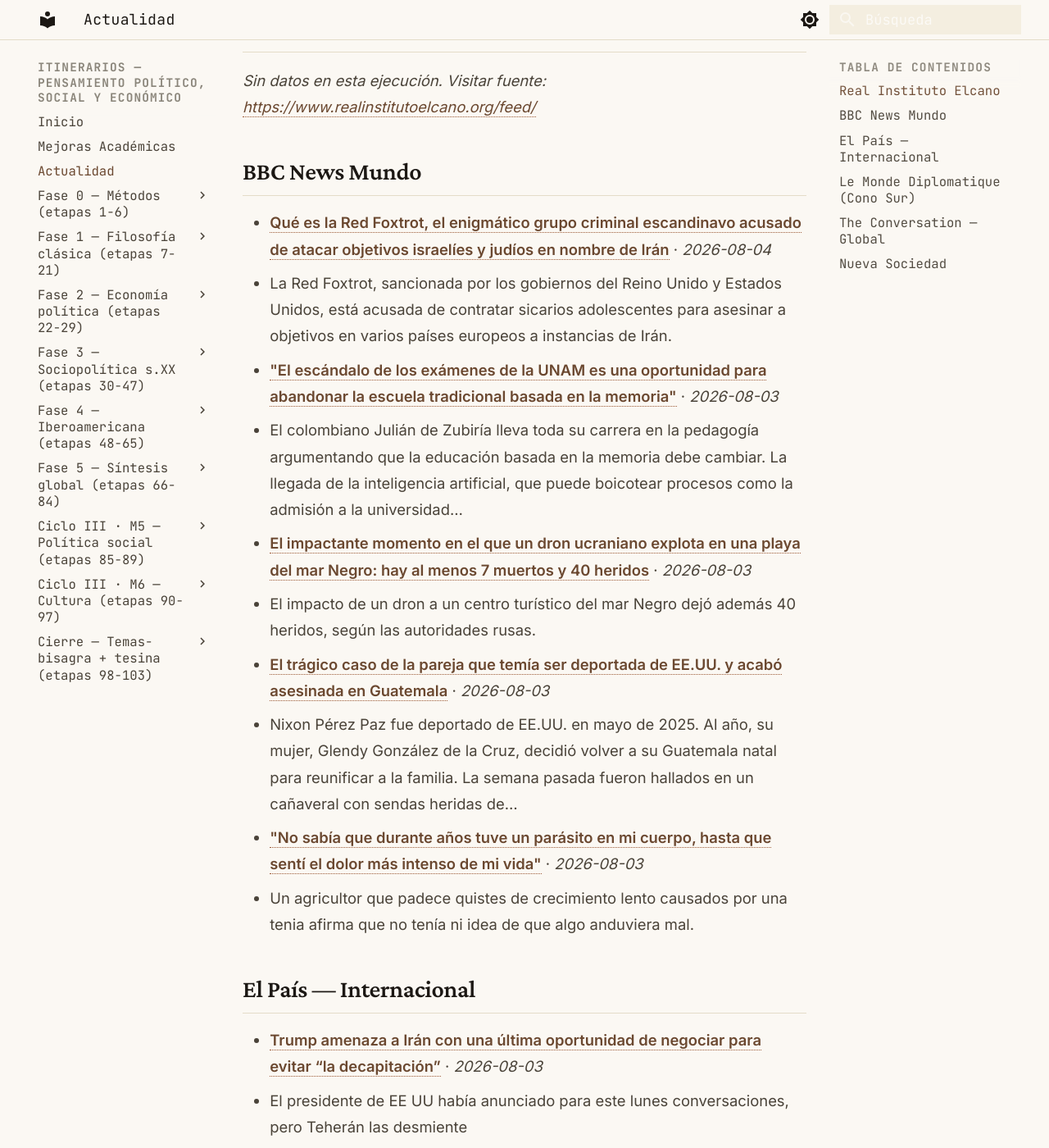
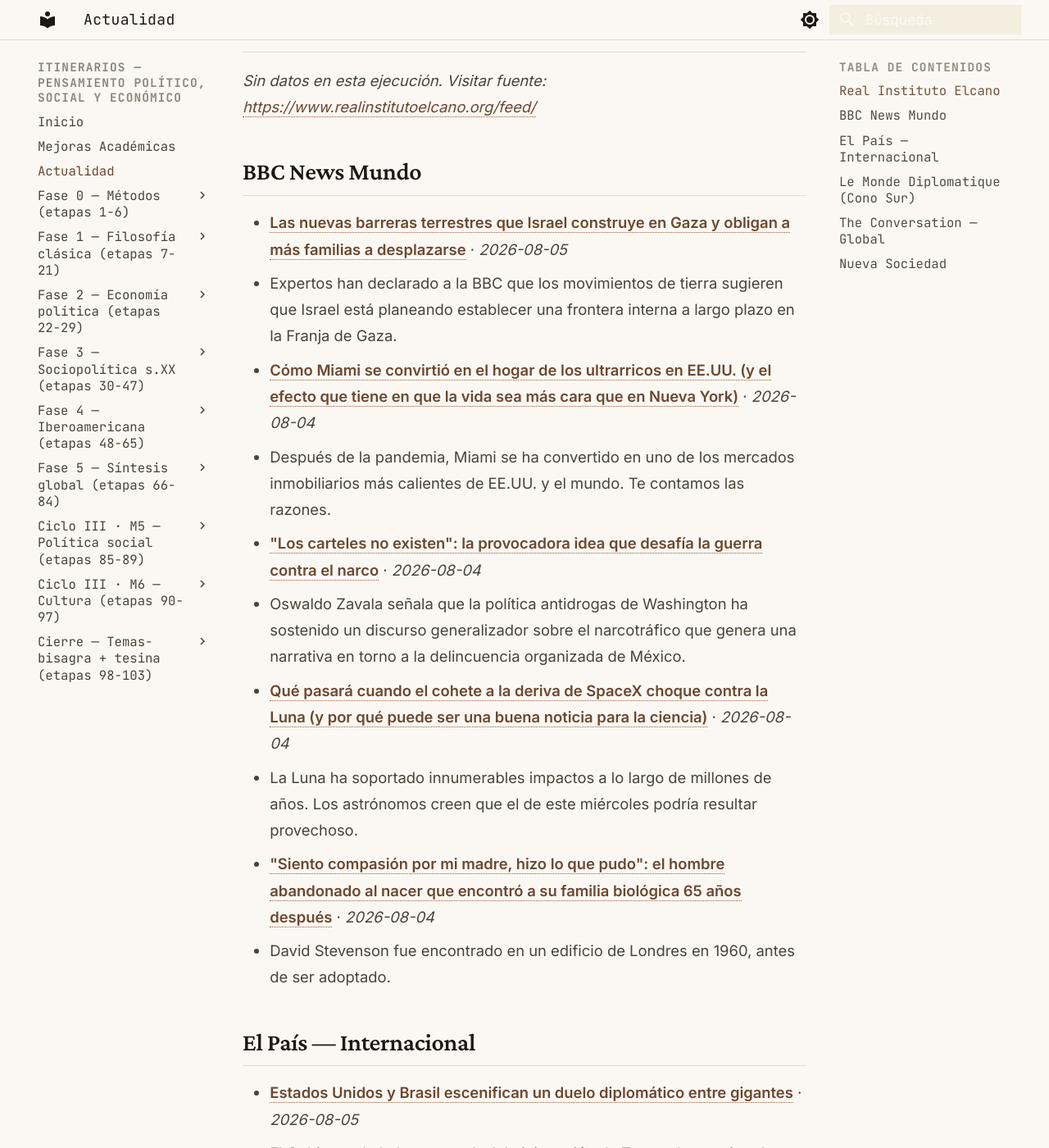
Before and after one commit to MrSpagVi/Curso, an MkDocs documentation site: the page built from docs/actualidad.md, in a window 1280 px wide and 1400 px high, scrolled down 643 px. Shown: the whole window at 82% size. Built offline with MkDocs 1.6.1 and Material for MkDocs 9.7.7, drawn with Linux system fonts in a browser that asks for light colours; some of the changed text lies outside the part shown.

Commit message:
auto: actualidad 2026-08-05

```diff
--- a/docs/actualidad.md
+++ b/docs/actualidad.md
@@ -6,7 +6,7 @@ title: Actualidad
 
 Últimos titulares de fuentes que dictan agenda en ciencia política y geopolítica. Actualizado automáticamente cada día (vía GitHub Actions).
 
-_Última actualización: 2026-08-04 08:23 UTC_
+_Última actualización: 2026-08-05 08:21 UTC_
 
 !!! tip "Ritual mensual — #actualidad"
     El último sábado de cada mes: agarrá **un** titular de los de abajo y escribí **300 palabras** aplicándole **2 autores** del último mes que leíste. ¿Qué diría cada uno? ¿En qué chocan? No resumas la noticia — usala como caso para pensar con las herramientas que venís construyendo. Guardá el texto con el tag `#actualidad` en tu sistema de notas. Esto convierte la teoría en criterio sobre la coyuntura: el objetivo del plan no es citar a Maquiavelo, es leer el presente con él.
@@ -17,29 +17,29 @@ _Sin datos en esta ejecución. Visitar fuente: [https://www.realinstitutoelcano.
 
 ## BBC News Mundo
 
-- **[Qué es la Red Foxtrot, el enigmático grupo criminal escandinavo acusado de atacar objetivos israelíes y judíos en nombre de Irán](https://www.bbc.com/mundo/articles/c9w0ydjdzgjo?at_medium=RSS&at_campaign=rss)** · *2026-08-04*
-  - La Red Foxtrot, sancionada por los gobiernos del Reino Unido y Estados Unidos, está acusada de contratar sicarios adolescentes para asesinar a objetivos en varios países europeos a instancias de Irán.
-- **["El escándalo de los exámenes de la UNAM es una oportunidad para abandonar la escuela tradicional basada en la memoria"](https://www.bbc.com/mundo/articles/c330rvm4xpzo?at_medium=RSS&at_campaign=rss)** · *2026-08-03*
-  - El colombiano Julián de Zubiría lleva toda su carrera en la pedagogía argumentando que la educación basada en la memoria debe cambiar. La llegada de la inteligencia artificial, que puede boicotear procesos como la admisión a la universidad…
-- **[El impactante momento en el que un dron ucraniano explota en una playa del mar Negro: hay al menos 7 muertos y 40 heridos](https://www.bbc.com/mundo/articles/cly54egprk4o?at_medium=RSS&at_campaign=rss)** · *2026-08-03*
-  - El impacto de un dron a un centro turístico del mar Negro dejó además 40 heridos, según las autoridades rusas.
-- **[El trágico caso de la pareja que temía ser deportada de EE.UU. y acabó asesinada en Guatemala](https://www.bbc.com/mundo/articles/cr7k9ypmnnlo?at_medium=RSS&at_campaign=rss)** · *2026-08-03*
-  - Nixon Pérez Paz fue deportado de EE.UU. en mayo de 2025. Al año, su mujer, Glendy González de la Cruz, decidió volver a su Guatemala natal para reunificar a la familia. La semana pasada fueron hallados en un cañaveral con sendas heridas de…
-- **["No sabía que durante años tuve un parásito en mi cuerpo, hasta que sentí el dolor más intenso de mi vida"](https://www.bbc.com/mundo/articles/cy07kl5kwwvo?at_medium=RSS&at_campaign=rss)** · *2026-08-03*
-  - Un agricultor que padece quistes de crecimiento lento causados por una tenia afirma que no tenía ni idea de que algo anduviera mal.
+- **[Las nuevas barreras terrestres que Israel construye en Gaza y obligan a más familias a desplazarse](https://www.bbc.com/mundo/articles/c9d8g33237jo?at_medium=RSS&at_campaign=rss)** · *2026-08-05*
+  - Expertos han declarado a la BBC que los movimientos de tierra sugieren que Israel está planeando establecer una frontera interna a largo plazo en la Franja de Gaza.
+- **[Cómo Miami se convirtió en el hogar de los ultrarricos en EE.UU. (y el efecto que tiene en que la vida sea más cara que en Nueva York)](https://www.bbc.com/mundo/articles/cwylrx2rw8no?at_medium=RSS&at_campaign=rss)** · *2026-08-04*
+  - Después de la pandemia, Miami se ha convertido en uno de los mercados inmobiliarios más calientes de EE.UU. y el mundo. Te contamos las razones.
+- **["Los carteles no existen": la provocadora idea que desafía la guerra contra el narco](https://www.bbc.com/mundo/articles/cpq8ex8v8xxo?at_medium=RSS&at_campaign=rss)** · *2026-08-04*
+  - Oswaldo Zavala señala que la política antidrogas de Washington ha sostenido un discurso generalizador sobre el narcotráfico que genera una narrativa en torno a la delincuencia organizada de México.
+- **[Qué pasará cuando el cohete a la deriva de SpaceX choque contra la Luna (y por qué puede ser una buena noticia para la ciencia)](https://www.bbc.com/mundo/articles/c4g3764dm5do?at_medium=RSS&at_campaign=rss)** · *2026-08-04*
+  - La Luna ha soportado innumerables impactos a lo largo de millones de años. Los astrónomos creen que el de este miércoles podría resultar provechoso.
+- **["Siento compasión por mi madre, hizo lo que pudo": el hombre abandonado al nacer que encontró a su familia biológica 65 años después](https://www.bbc.com/mundo/articles/c141ppn38vvo?at_medium=RSS&at_campaign=rss)** · *2026-08-04*
+  - David Stevenson fue encontrado en un edificio de Londres en 1960, antes de ser adoptado.
 
 ## El País — Internacional
 
-- **[Trump amenaza a Irán con una última oportunidad de negociar para evitar “la decapitación”](https://elpais.com/internacional/2026-08-03/trump-asegura-que-las-conversaciones-con-iran-se-reanudaran-este-lunes.html)** · *2026-08-03*
-  - El presidente de EE UU había anunciado para este lunes conversaciones, pero Teherán las desmiente
-- **[Jordania, en el foco indeseado de la guerra de Oriente Próximo](https://elpais.com/internacional/2026-08-04/jordania-en-el-foco-indeseado-de-la-guerra-de-oriente-proximo.html)** · *2026-08-04*
-  - Irán incrementa los ataques contra el país árabe, que alberga 4.000 militares estadounidenses, y da pie a una inusual crítica hacia la sólida alianza de seguridad con Washington
-- **[El verano al rojo vivo de Luís Montenegro al frente del Gobierno de Portugal](https://elpais.com/internacional/2026-08-04/el-verano-al-rojo-vivo-de-luis-montenegro-al-frente-del-gobierno-de-portugal.html)** · *2026-08-04*
-  - Irregularidades en torno a dos de sus ministros sacuden al Ejecutivo conservador, incapaz de sacar adelante su reforma laboral y en horas bajas en los sondeos
+- **[Estados Unidos y Brasil escenifican un duelo diplomático entre gigantes](https://elpais.com/america/2026-08-05/estados-unidos-y-brasil-escenifican-un-duelo-diplomatico-entre-gigantes.html)** · *2026-08-05*
+  - El Gobierno de Lula acusa a la Administración de Trump de mentir y de buscar interferir en las elecciones presidenciales de octubre
+- **[Brasil retira a su embajador en Argentina en rechazo a los insultos de Milei contra Lula](https://elpais.com/argentina/2026-08-05/brasil-retira-a-su-embajador-en-argentina-en-rechazo-a-los-insultos-de-milei-contra-lula.html)** · *2026-08-05*
+  - El Gobierno brasileño rebaja la relación diplomática entre las dos mayores economías de la región al nivel de encargados de negocios
+- **[Cuba registra dos apagones nacionales en menos de 24 horas](https://elpais.com/internacional/2026-08-04/cuba-registra-dos-apagones-nacionales-en-menos-de-24-horas.html)** · *2026-08-04*
+  - Las autoridades trabajan para restablecer totalmente la electricidad en la isla, cuyo sistema, obsoleto y afectado por las restricciones estadounidenses, ha colapsado siete veces en 2026
+- **[Los estadounidenses tienen menos de cien días para salvar su democracia](https://elpais.com/opinion/2026-08-03/los-estadounidenses-tienen-menos-de-cien-dias-para-salvar-su-democracia.html)** · *2026-08-03*
+  - Una avalancha al estilo húngaro es lo único que podrá desbaratar los intentos de Donald Trump de amañar las elecciones de mitad de mandato
 - **[‘Una familia, un voto’, el enésimo debate reaccionario](https://elpais.com/opinion/2026-08-03/una-familia-un-voto-el-enesimo-debate-reaccionario.html)** · *2026-08-03*
   - La defensa de la familia patriarcal y del rol tradicional de la esposa-madre es una piedra angular y definitoria de las derechas
-- **[Los estadounidenses tienen menos de cien días para salvar su democracia](https://elpais.com/opinion/2026-08-03/los-estadounidenses-tienen-menos-de-cien-dias-para-salvar-su-democracia.html)** · *2026-08-03*
-  - Una avalancha al estilo húngaro es lo único que podrá desbaratar los intentos de Donald Trump de amañar las elecciones de mitad de mandato
 
 ## Le Monde Diplomatique (Cono Sur)
 
@@ -47,16 +47,16 @@ _Sin datos en esta ejecución. Visitar fuente: [https://www.eldiplo.org/feed/](h
 
 ## The Conversation — Global
 
-- **[AI-generated fashion models: innovation, illusion or a step too far?](https://theconversation.com/ai-generated-fashion-models-innovation-illusion-or-a-step-too-far-285550)** · *2026-08-04*
-  - AI-generated fashion models may become the future, but they should be used responsibly.
-- **[Are summer holidays good for children? It’s time researchers asked them](https://theconversation.com/are-summer-holidays-good-for-children-its-time-researchers-asked-them-287543)** · *2026-08-04*
-  - Children have a right to leisure.
-- **[Two Victorian polls have the Coalition leading Labor, with One Nation down](https://theconversation.com/two-victorian-polls-have-the-coalition-leading-labor-with-one-nation-down-288811)** · *2026-08-04*
-  - In the immediate aftermath of Labor’s leadership spill, new polls bring better news for the struggling Coalition.
-- **[There are new blood tests for Alzheimer’s. Should I have one?](https://theconversation.com/there-are-new-blood-tests-for-alzheimers-should-i-have-one-288716)** · *2026-08-04*
-  - New blood tests for Alzheimer’s won’t give you an instant diagnosis. Here’s what they’ll tell you instead.
-- **[Companies may find it easier to join the ASX if these rule changes go ahead](https://theconversation.com/companies-may-find-it-easier-to-join-the-asx-if-these-rule-changes-go-ahead-288911)** · *2026-08-04*
-  - Right now, you can’t advertise a stock market debut before filing a prospectus. Could loosening this rule give shrinking public markets a boost?
+- **[View from The Hill: Burke struggles to wrangle numbers as opposition and One Nation apply heat on migration](https://theconversation.com/view-from-the-hill-burke-struggles-to-wrangle-numbers-as-opposition-and-one-nation-apply-heat-on-migration-288354)** · *2026-08-05*
+  - The minister cancelling his press club appearance was embarrassing and revealing.
+- **[Billions are spent on child mental health services without knowing if they work in the long term](https://theconversation.com/billions-are-spent-on-child-mental-health-services-without-knowing-if-they-work-in-the-long-term-288830)** · *2026-08-05*
+  - Child mental health services are supposed to change lives. So why don’t we measure whether they actually do?
+- **[Pesticide exposure at work may increase motor neurone disease risk – new study](https://theconversation.com/pesticide-exposure-at-work-may-increase-motor-neurone-disease-risk-new-study-289043)** · *2026-08-05*
+  - A new review looked at 1,734 people with amyotrophic lateral sclerosis (ALS). But it couldn’t separate pesticide from other risk factors, such as head trauma.
+- **[The Race Around the World reboot has one glaring omission: where is the discussion of ethics?](https://theconversation.com/the-race-around-the-world-reboot-has-one-glaring-omission-where-is-the-discussion-of-ethics-288903)** · *2026-08-05*
+  - Race Around the World emphasises on-screen personalities, light entertainment and not-too-critical feedback. What is being left unsaid?
+- **[An attack ‘motivated by anarchist and revolutionary ideology’: is far-left terrorism a growing concern?](https://theconversation.com/an-attack-motivated-by-anarchist-and-revolutionary-ideology-is-far-left-terrorism-a-growing-concern-289137)** · *2026-08-05*
+  - In an apparent Australian first, an attack on a Victorian defence manufacturer is being investigated as a potential act of far-left terror.
 
 ## Nueva Sociedad
 
```
